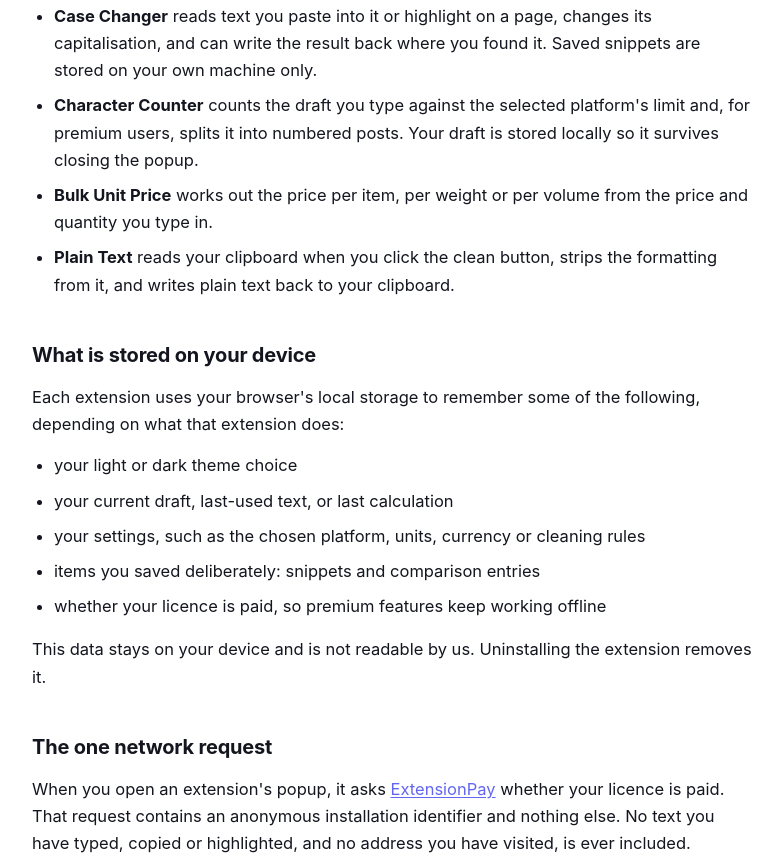
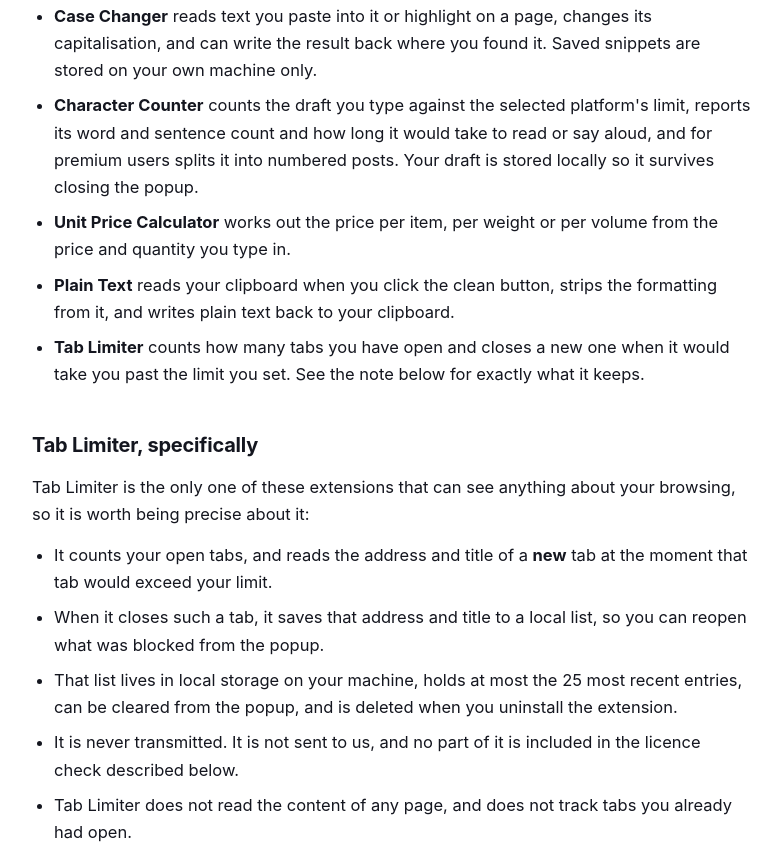
Before and after one commit to tristan9988/Privacy, a plain HTML site: page index.html in a window 1280 px wide. Shown: the part 506-1367 px from the top of the page, without its empty margins (248-1030 px from the left). Drawn offline with Linux system fonts and the light colour scheme.

Commit message:
Cover Tab Limiter, and Character Counter's new writing stats
Adds the tabs and notifications permissions, the blocked-tab list detail,
and renames Bulk Unit Price to Unit Price Calculator.

Co-Authored-By: Claude Opus 5 (1M context) <noreply@anthropic.com>

```diff
--- a/index.html
+++ b/index.html
@@ -134,8 +134,8 @@
     <p class="applies">
       Applies to the Chrome extensions <strong>Case Changer</strong>,
       <strong>Character Counter for X, Bluesky &amp; Threads</strong>,
-      <strong>Bulk Unit Price &amp; Grocery Comparison Tool</strong>, and
-      <strong>Plain Text</strong>.
+      <strong>Unit Price Calculator</strong>,
+      <strong>Plain Text</strong>, and <strong>Tab Limiter</strong>.
     </p>
     <p class="updated">Last updated: 28 August 2026</p>
   </header>
@@ -157,13 +157,36 @@
     page, changes its capitalisation, and can write the result back where you found
     it. Saved snippets are stored on your own machine only.</li>
     <li><strong>Character Counter</strong> counts the draft you type against the
-    selected platform's limit and, for premium users, splits it into numbered posts.
-    Your draft is stored locally so it survives closing the popup.</li>
-    <li><strong>Bulk Unit Price</strong> works out the price per item, per weight or
-    per volume from the price and quantity you type in.</li>
+    selected platform's limit, reports its word and sentence count and how long it
+    would take to read or say aloud, and for premium users splits it into numbered
+    posts. Your draft is stored locally so it survives closing the popup.</li>
+    <li><strong>Unit Price Calculator</strong> works out the price per item, per
+    weight or per volume from the price and quantity you type in.</li>
     <li><strong>Plain Text</strong> reads your clipboard when you click the clean
     button, strips the formatting from it, and writes plain text back to your
     clipboard.</li>
+    <li><strong>Tab Limiter</strong> counts how many tabs you have open and closes a
+    new one when it would take you past the limit you set. See the note below for
+    exactly what it keeps.</li>
+  </ul>
+
+  <h2>Tab Limiter, specifically</h2>
+
+  <p>Tab Limiter is the only one of these extensions that can see anything about your
+  browsing, so it is worth being precise about it:</p>
+
+  <ul>
+    <li>It counts your open tabs, and reads the address and title of a
+    <strong>new</strong> tab at the moment that tab would exceed your limit.</li>
+    <li>When it closes such a tab, it saves that address and title to a local list, so
+    you can reopen what was blocked from the popup.</li>
+    <li>That list lives in local storage on your machine, holds at most the 25 most
+    recent entries, can be cleared from the popup, and is deleted when you uninstall
+    the extension.</li>
+    <li>It is never transmitted. It is not sent to us, and no part of it is included
+    in the licence check described below.</li>
+    <li>Tab Limiter does not read the content of any page, and does not track tabs you
+    already had open.</li>
   </ul>
 
   <h2>What is stored on your device</h2>
@@ -239,6 +262,14 @@
           <td>Writes the cleaned plain text back to your clipboard.</td>
         </tr>
         <tr>
+          <td><code>tabs</code><br><span style="color:var(--faint);font-weight:400">Tab Limiter</span></td>
+          <td>Counts how many tabs are open, and closes a new one that would take you past your limit.</td>
+        </tr>
+        <tr>
+          <td><code>notifications</code><br><span style="color:var(--faint);font-weight:400">Tab Limiter</span></td>
+          <td>Tells you that a tab was blocked, and why.</td>
+        </tr>
+        <tr>
           <td>Access to <code>extensionpay.com</code><br><span style="color:var(--faint);font-weight:400">all</span></td>
           <td>Required by the payment library to confirm a completed purchase. Applies to that one site and to no other.</td>
         </tr>
@@ -267,7 +298,7 @@
 
   <footer>
     Case Changer &middot; Character Counter for X, Bluesky &amp; Threads &middot;
-    Bulk Unit Price &middot; Plain Text
+    Unit Price Calculator &middot; Plain Text &middot; Tab Limiter
   </footer>
 
 </main>
```
